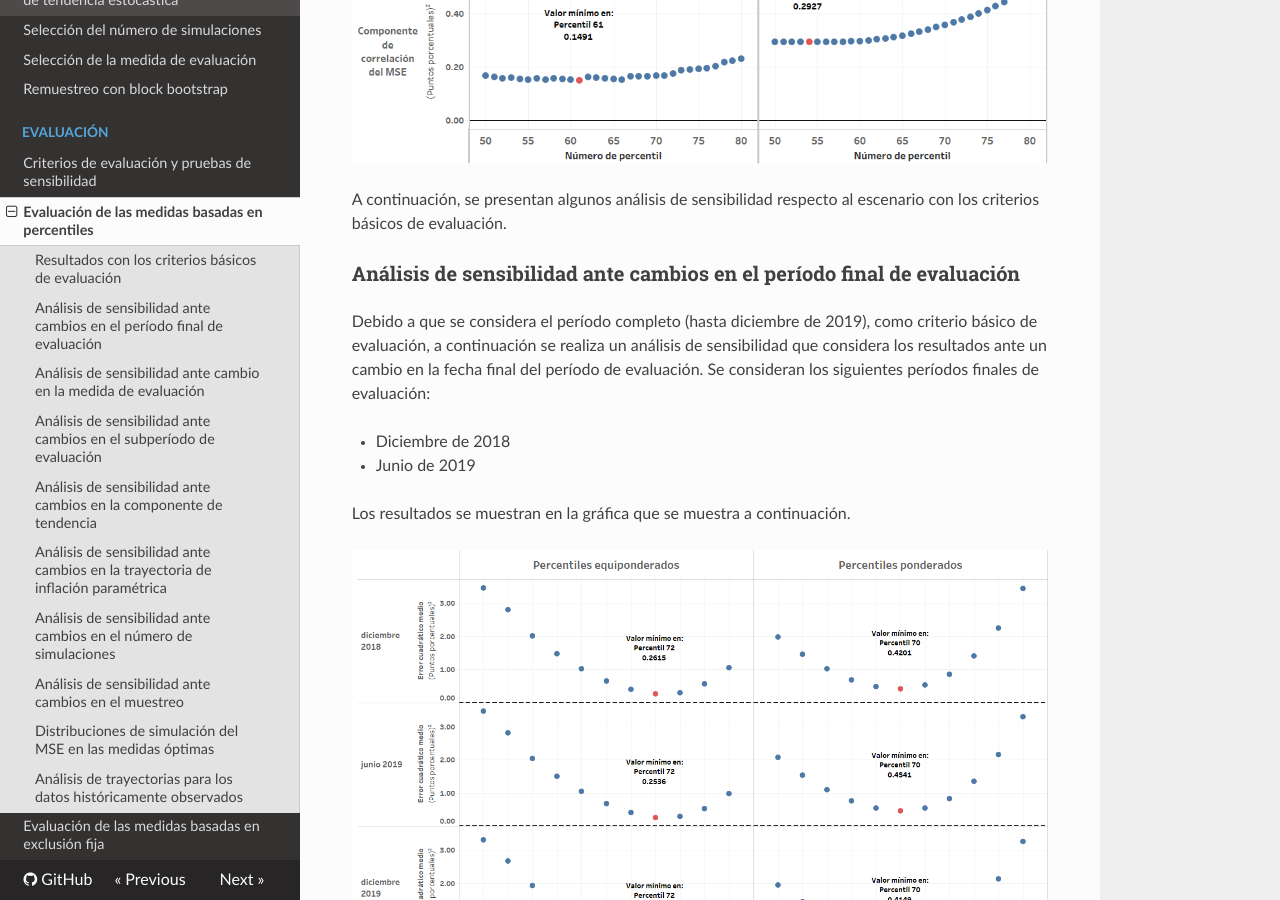
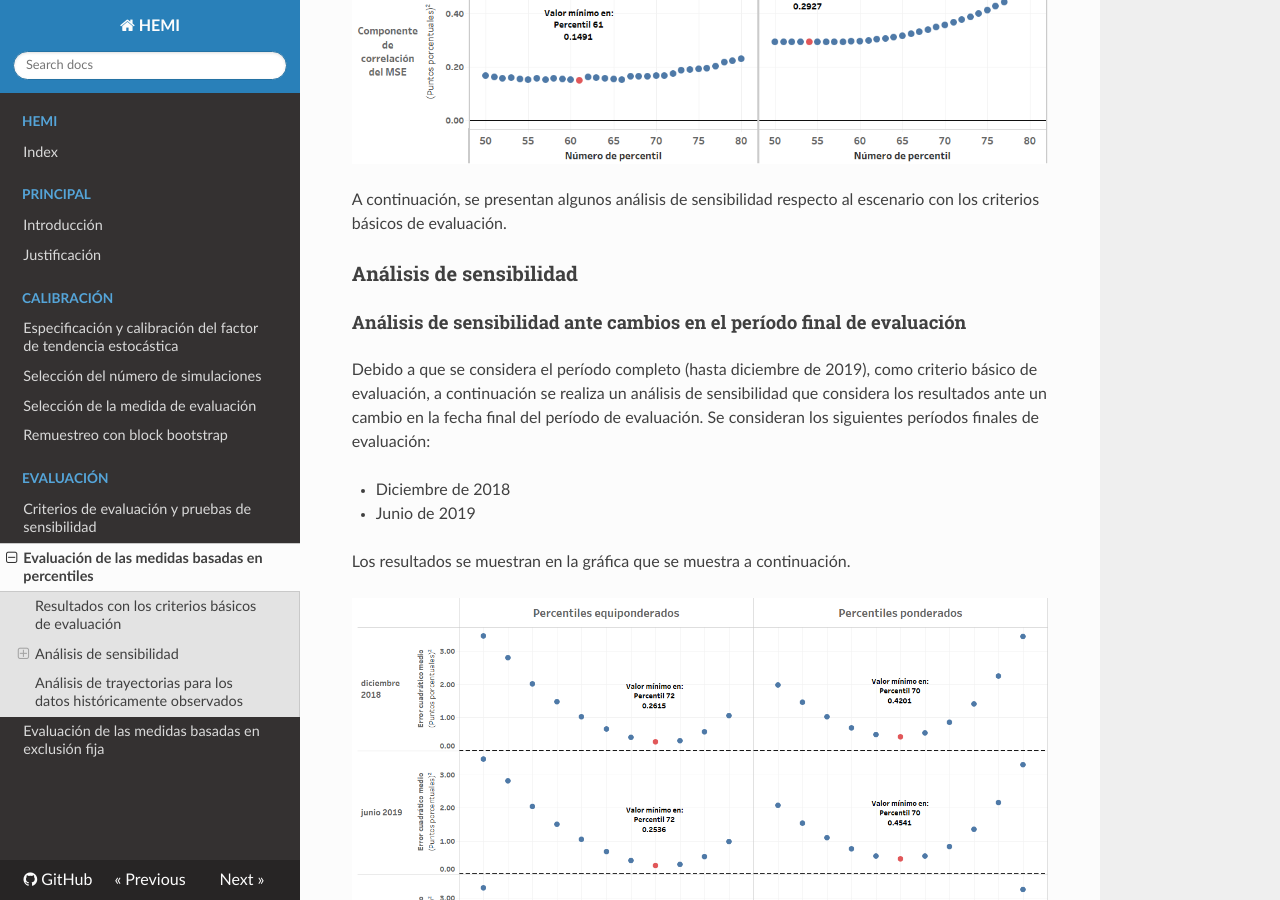
Before and after one commit to DIE-BG/EMI-docs, an MkDocs documentation site: the page built from docs/evaluacion/evaluacion-percentiles.md, in a window 1280 px wide and 900 px high, scrolled down 1786 px. Built offline with MkDocs 1.6.1, drawn with Linux system fonts in a browser that asks for light colours; nearby versions of some CDN libraries; formulas are drawn with MathJax 3; a style sheet for code colours, icons or effects is not loaded.

Commit message:
Modificación estructura de evaluación de percentiles

```diff
--- a/docs/evaluacion/evaluacion-percentiles.md
+++ b/docs/evaluacion/evaluacion-percentiles.md
@@ -29,7 +30,7 @@ Los resultados se muestran en la gráfica que se muestra a continuación.
 
 Como se puede observar, en todos los períodos finales considerados, el **percentil equiponderado 72** y el **percentil ponderado 70** resultan invariantemente óptimos en términos del MSE de evaluación. Estos resultados muestran que el percentil óptimo, en ambos tipos de medidas de inflación, no es tan sensible a cambios en las fechas finales del período de evaluación que están separadas entre 6 meses y un año.
 
-## Análisis de sensibilidad ante cambio en la medida de evaluación
+### Análisis de sensibilidad ante cambio en la medida de evaluación
 
 Considerando estadísticos de evaluación alternativos, se construye una gráfica que ilustra el desempeño de las medidas consideradas como óptimas al aplicar los criterios básicos de evaluación utilizando diferentes medidas de evaluación. Dicha gráfica se muestra a continuación.
 
@@ -42,7 +43,7 @@ Respecto al grupo de percentiles ponderados, se observa que en términos de la r
 En general, se puede concluir que al considerar diferentes estadísticos de evaluación del desempeño de las medidas de inflación, las medidas de inflación consideradas como óptimas al aplicar los criterios básicos de evaluación, no presentan una gran variabilidad, excepto en el caso del coeficiente de correlación lineal.
 
 
-## Análisis de sensibilidad ante cambios en el subperíodo de evaluación
+### Análisis de sensibilidad ante cambios en el subperíodo de evaluación
 
 A continuación, se presenta un análisis de sensibilidad de la evaluación al considerar un cambio en el período de evaluación. La siguiente gráfica ilustra la evaluación de los grupos de percentiles equiponderados y ponderados en los diferentes períodos de evaluación, mientras que el escenario con el criterio básico de evaluación observa en la última fila, correspondiente al período completo.
 
@@ -55,7 +56,7 @@ Mientras tanto, en el grupo de los percentiles ponderados, se observa que existe
 De forma general, aunque se observan ligeras desviaciones a través de los períodos de evaluación, se puede observar que el percentil óptimo se encuentra, para cualquier subperíodo, entre los percentiles equiponderados 71 y 75 y entre los percentiles ponderados 69 y 73.
 
 
-## Análisis de sensibilidad ante cambios en la componente de tendencia
+### Análisis de sensibilidad ante cambios en la componente de tendencia
 
 A continuación, se presenta un análisis de sensibilidad de la evaluación al considerar un cambio en la componente aditiva de tendencia del procedimiento de evaluación. La siguiente gráfica ilustra la evaluación de los grupos de percentiles equiponderados y ponderados en tres escenarios de tendencia, siendo el criterio básico el que se observa en la primera fila, correspondiente a la componente de tendencia de caminata aleatoria.
 
@@ -63,7 +64,7 @@ A continuación, se presenta un análisis de sensibilidad de la evaluación al c
 
 Como se puede observar, el percentil equiponderado 72 resulta el óptimo en los escenarios de tendencia de caminata aleatoria y sin tendencia, mientras que en el escenario de crecimiento exponencial, es el percentil equiponderado 73 el que resulta óptimo. A su vez, el percentil ponderado 70 resulta óptimo en el escenario de caminata aleatoria, mientras que en el escenario sin tendencia es el percentil ponderado 69 y en el escenario de crecimiento exponencial, es el percentil ponderado 71 el que resulta óptimo. Por lo tanto, nuevamente se observa poca variabilidad en los percentiles óptimos del criterio básico ante cambios en la componente de tendencia utilizada en la evaluación.
 
-## Análisis de sensibilidad ante cambios en la trayectoria de inflación paramétrica
+### Análisis de sensibilidad ante cambios en la trayectoria de inflación paramétrica
 
 Ahora se presenta un análisis de sensibilidad de la evaluación al considerar un cambio en la trayectoria de inflación paramétrica del procedimiento de evaluación. La siguiente gráfica ilustra la evaluación de los grupos de percentiles equiponderados y ponderados utilizando tres diferentes parámetros de inflación, siendo el criterio básico de evaluación el que se observa en la primera fila, correspondiente a la evaluación respecto al parámetro de variación interanual del IPC con cambios de base.
 
@@ -76,7 +77,7 @@ Por su parte, respecto a los resultados de evaluación al utilizar la media pond
 En general, se puede concluir que aunque se observan ligeras desviaciones a través de los diferentes parámetros de inflación, se puede observar que el percentil óptimo se encuentra entre los percentiles equiponderados 71 y 77 y entre los percentiles ponderados 69 y 73.
 
 
-## Análisis de sensibilidad ante cambios en el número de simulaciones
+### Análisis de sensibilidad ante cambios en el número de simulaciones
 
 En este caso, se realiza una prueba de sensibilidad cambiando el número de simulaciones a 500,000 realizaciones de las trayectorias de inflación muestral. Este número de simulaciones es superior al que se obtendría dejando $\epsilon$ constante y cambiando de $\gamma=0.95$ a $\gamma=0.99$, el cual resulta en 215,799 realizaciones.
 
@@ -84,7 +85,7 @@ Como se muestra en la gráfica siguiente, los resultados coinciden sin mayor var
 
 ![Evaluacion percentiles análisis sensibilidad simulaciones](images/percentiles/2020-10-05-15-47-33.png)
 
-## Análisis de sensibilidad ante cambios en el muestreo
+### Análisis de sensibilidad ante cambios en el muestreo
 
 Se realiza una prueba de sensibilidad utilizando como técnica de remuestreo la variante de *nonoverlapping block bootstrap* con bloques de 12 meses. El muestreo se realiza de forma independiente para cada unos de los gastos básicos en cada una de las bases del IPC. A continuación, se muestran los resultados en la gráfica siguiente.
 
@@ -92,7 +93,7 @@ Se realiza una prueba de sensibilidad utilizando como técnica de remuestreo la
 
 Como se puede observar, utilizando una variante de muestreo de *block bootstrap*, el **percentil equiponderado 72** y el **percentil ponderado 70** resultan ser nuevamente los estimadores muestrales que minimizan el MSE de evaluación en el período completo, con resultados hasta el período de diciembre de 2019.
 
-## Distribuciones de simulación del MSE en las medidas óptimas
+### Distribuciones de simulación del MSE en las medidas óptimas
 
 A continuación, se presentan gráficas de las distribuciones de simulación del MSE aplicando los criterios básicos de evaluación. Esta gráfica permite observar el rango, o amplitud, de la distribución de simulación del estadístico de evaluación a través de la gráfica de la distribución acumulada.
 
```
Also changed, not shown: other parts of docs/evaluacion/evaluacion-percentiles.md (+2 -1 lines).
